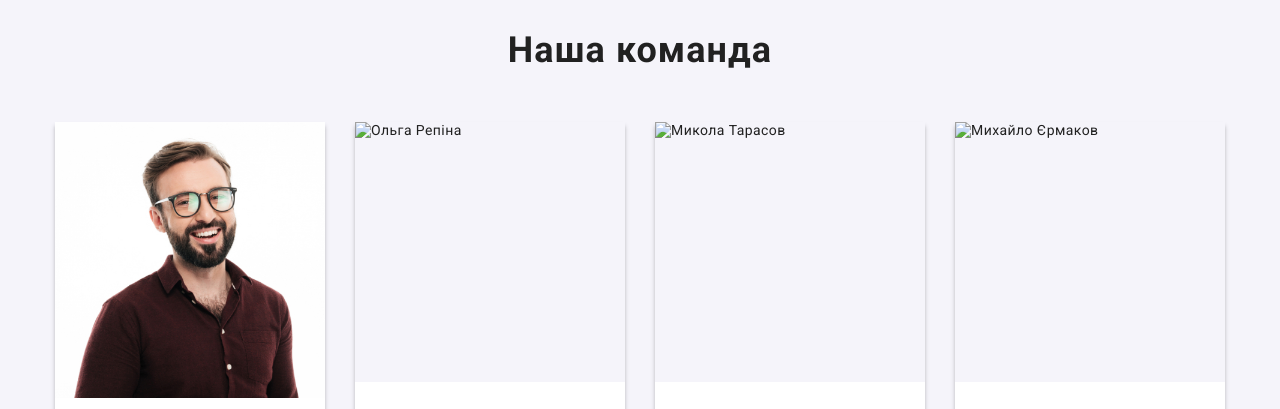
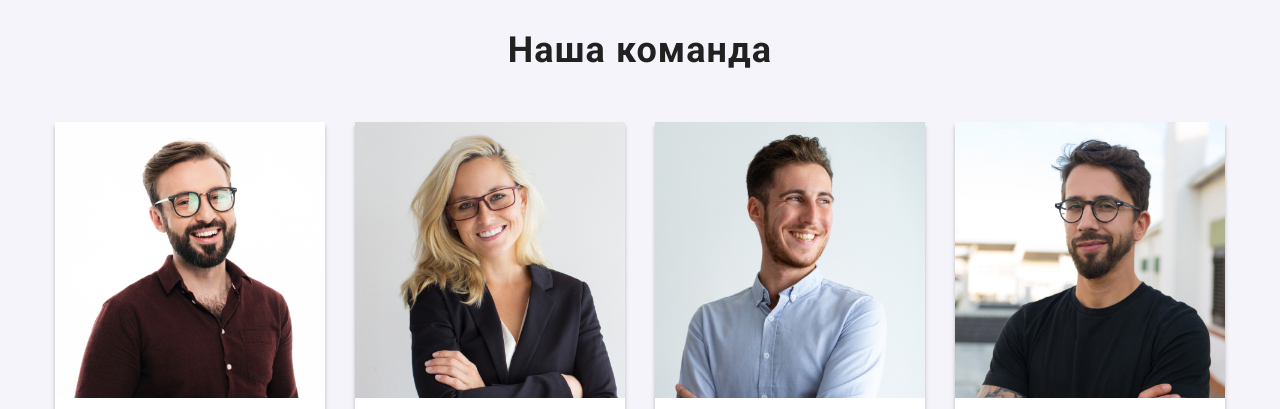
Before and after one commit to MaximSommelier/goit-markup-hw-08, a plain HTML site: page index.html in a window 1280 px wide. Shown: the part 1700-2109 px from the top of the page. Drawn offline with nearby package versions, Linux system fonts and the light colour scheme.

Commit message:
Update index.html

```diff
--- a/index.html
+++ b/index.html
@@ -215,7 +215,7 @@
             </div>
           </li>
           <li class="list-team__card">
-            <img src="./images/olga.jpg" width="270" height="260" alt="Ольга Репіна">
+            <img src="./images/team/olga_min.jpg" width="270" height="260" alt="Ольга Репіна">
             <div class="comand">
               <h3 class="comand__title"> Ольга Репіна</h3>
               <p class="comand__text">Frontend Developer</p>
@@ -260,7 +260,7 @@
             </div>
           </li>
           <li class="list-team__card">
-            <img src="./images/mikola.jpg" width="270" height="260" alt="Микола Тарасов">
+            <img src="./images/team/Mikola_min.jpg" width="270" height="260" alt="Микола Тарасов">
             <div class="comand">
               <h3 class="comand__title"> Микола Тарасов</h3>
               <p class="comand__text">Marketing</p>
@@ -305,7 +305,7 @@
             </div>
           </li>
           <li class="list-team__card">
-            <img src="./images/mikhail.jpg" width="270" height="260" alt="Михайло Єрмаков">
+            <img src="./images/team/Mikhail_min.jpg" width="270" height="260" alt="Михайло Єрмаков">
             <div class="comand">
               <h3 class="comand__title"> Михайло Єрмаков</h3>
               <p class="comand__text">UI Designer</p>
```
